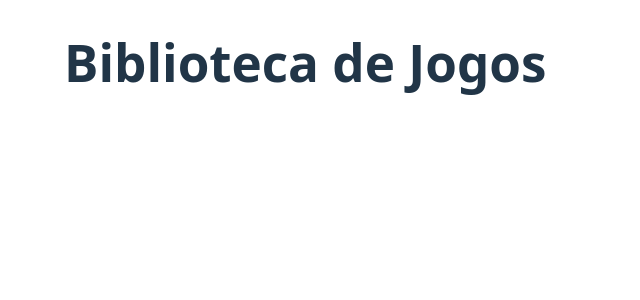
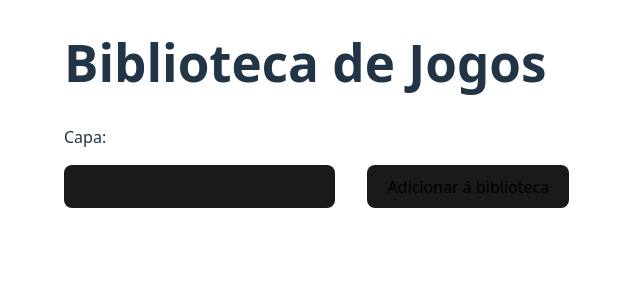
Before and after one commit to Viitorsoares/biblioteca_de_jogos, a React (Vite) app: page / in a window 1280 px wide. Shown: the top 300 px of the page, without its empty margins (0-640 px from the left). Built offline with nearby package versions, Linux system fonts and the light colour scheme.

Commit message:
Atualizando a organização do projeto

```diff
--- a/src/App.jsx
+++ b/src/App.jsx
@@ -1,5 +1,6 @@
 import { useState } from "react"
 import Game from "./components/Game"
+import NewGameForm from "./components/NewGameForm"
 
 export default function App() {
   const [games, setGames] = useState(() => {
@@ -29,7 +30,7 @@ export default function App() {
   return (
     <div id="app">
       <h1>Biblioteca de Jogos</h1>
-
+      <NewGameForm addGame={addGame} />
       <div className="games">
         {games.map((game) => (
          <Game
--- a/src/components/NewGameForm.jsx
+++ b/src/components/NewGameForm.jsx
@@ -1,10 +1,15 @@
 import { useState } from "react"
+import PropTypes from "prop-types"
 
-export default function NewGameForm() {
+NewGameForm.PropTypes = {
+    addGame: PropTypes.func
+}
+
+export default function NewGameForm({ addGame}) {
     const [title, setTitle] = useState("")
     const [cover, setCover] = useState("")
 
-    const handleSubmit = (ev) => {
+    const handleSubmit = (ev) => {' '
         ev.preventDefault()
         addGame({title, cover})
         setTitle("")
@@ -13,16 +18,6 @@ export default function NewGameForm() {
 
     return (
         <form onSubmit={handleSubmit}>
-            <div>
-                <label htmlFor="title">Título:</label>
-                <input
-                    type="text"
-                    name="title"
-                    id="title"
-                    value={title}
-                    onChange={(e) => setTitle(e.target.value)}
-                />
-            </div>
             <div>
                 <label htmlFor="cover">Capa:</label>
                 <input
```
Also changed, not shown: src/components/TextInput.jsx (+21 -0 lines).
